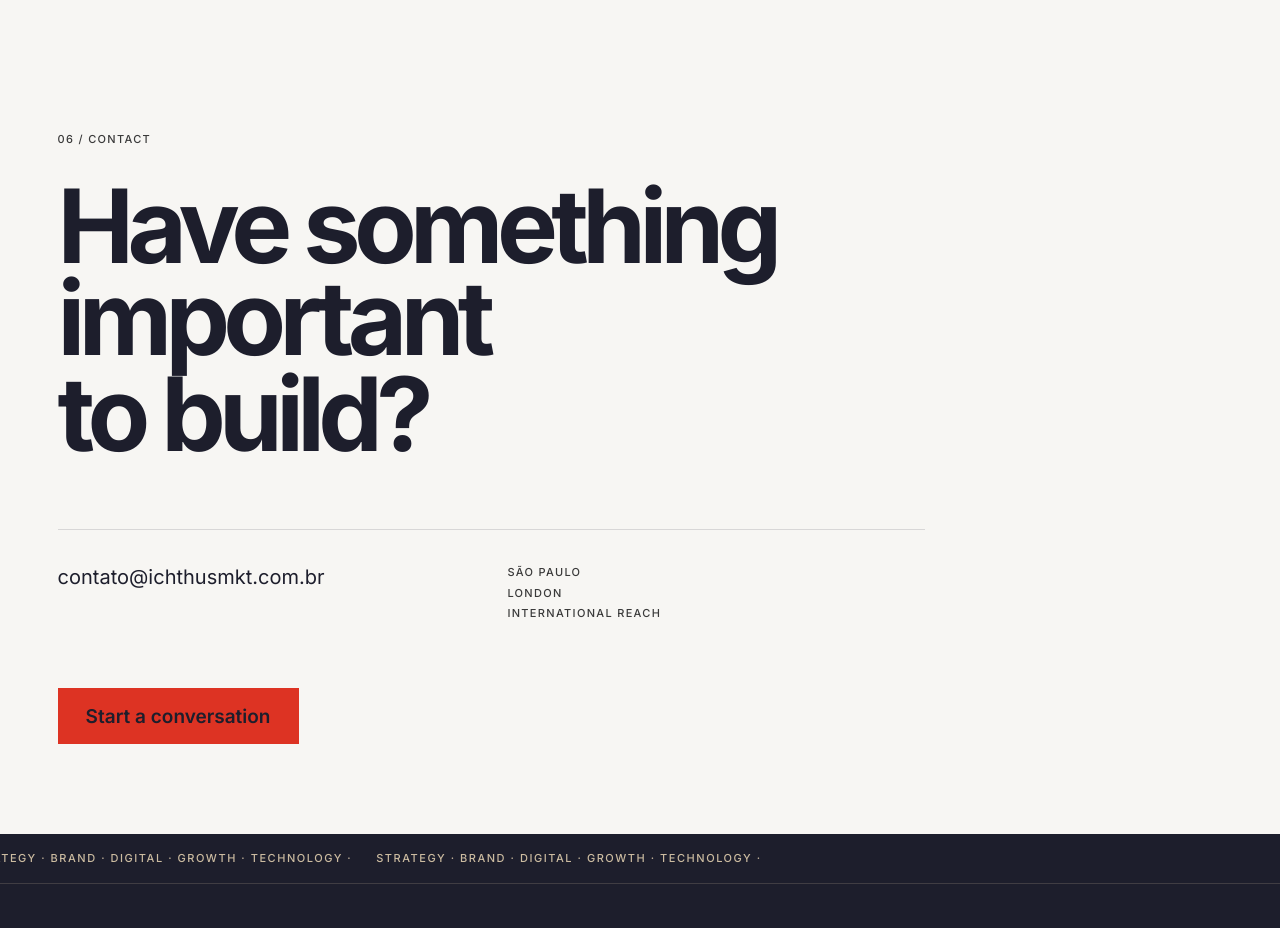
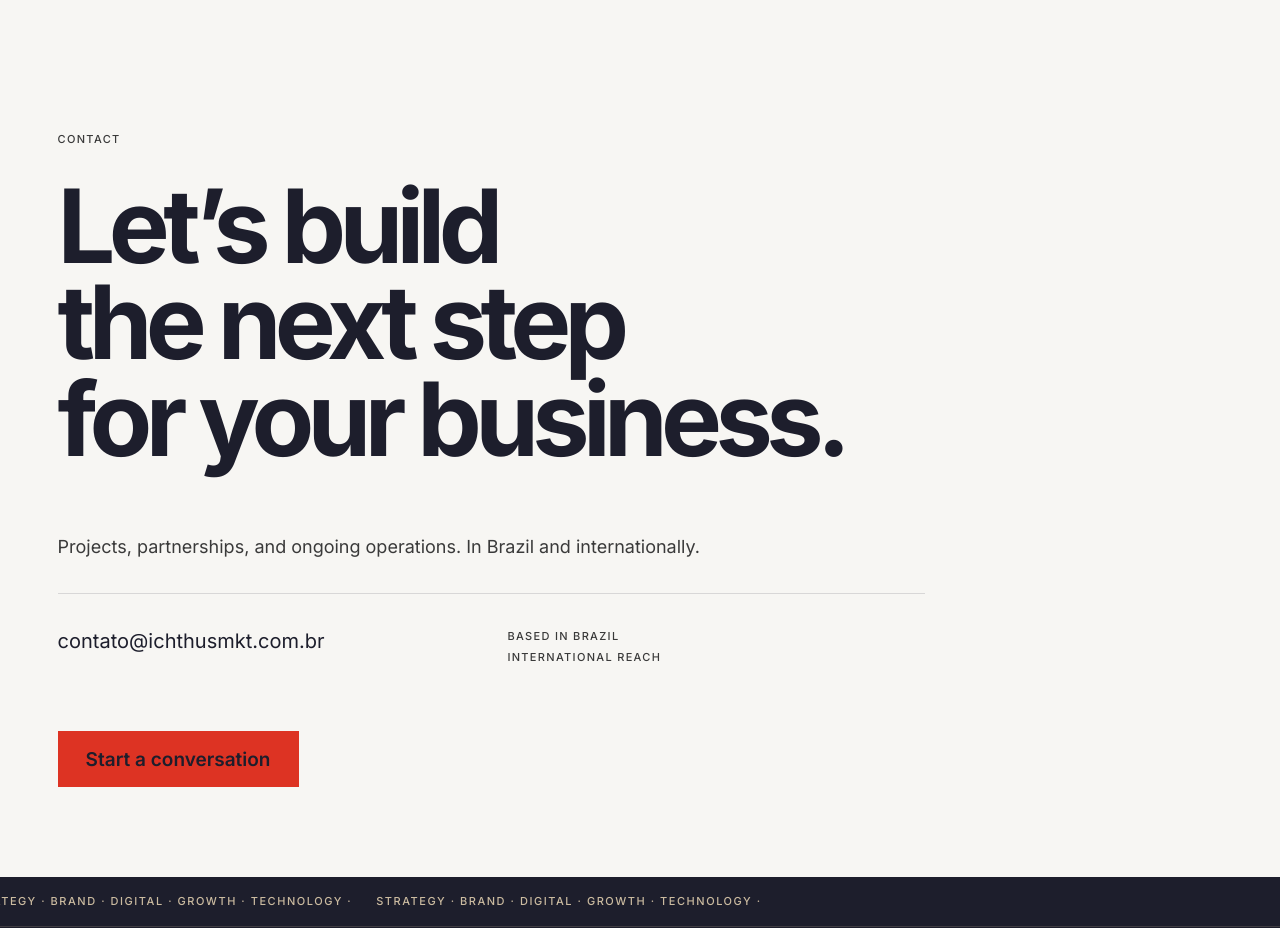
Before and after one commit to contatoagenciawin-ichthus/ichthus-site, a Next.js app: page /en in a window 1280 px wide. Shown: the part 9280-10208 px from the top of the page. Built offline with nearby package versions, Linux system fonts and the light colour scheme.

Commit message:
Refine institutional positioning: contact

```diff
--- a/components/redesign/contact.tsx
+++ b/components/redesign/contact.tsx
@@ -7,10 +7,11 @@ export function Contact({ locale = 'pt-BR' }: { locale?: SiteLocale } = {}) {
     <section id="contato" aria-labelledby="contact-title" data-cursor-surface="light" className="flex min-h-svh flex-col justify-end bg-paper pb-[clamp(48px,7vw,96px)] pt-28 text-ink">
       <div className="site-shell site-grid mt-auto w-full">
         <div className="col-span-12 min-[769px]:col-span-9">
-          <p className="mb-8 font-mono text-[11px] uppercase tracking-[0.14em] text-graphite">{t("06 / Contato", "06 / Contact")}</p>
+          <p className="mb-8 font-mono text-[11px] uppercase tracking-[0.14em] text-graphite">{t("Contato", "Contact")}</p>
           <h2 id="contact-title" className="mb-12 font-display text-[clamp(3rem,8vw,8rem)] font-semibold leading-[0.9] tracking-[-0.055em] md:mb-16">
-            <SplitText lines={[t("Tem algo importante", "Have something important"), t("para construir?", "to build?")]} />
+            <SplitText lines={[t("Vamos construir", "Let’s build"), t("o próximo passo", "the next step"), t("do seu negócio.", "for your business.")]} />
           </h2>
+          <p className="mb-8 text-[18px] text-graphite">{t("Projetos, parcerias e operações contínuas. No Brasil e internacionalmente.", "Projects, partnerships, and ongoing operations. In Brazil and internationally.")}</p>
         </div>
 
         <div className="col-span-12 grid grid-cols-1 gap-10 border-t border-line pt-8 min-[769px]:col-span-9 min-[769px]:grid-cols-2 min-[769px]:gap-8">
@@ -18,8 +19,7 @@ export function Contact({ locale = 'pt-BR' }: { locale?: SiteLocale } = {}) {
             <span className="site-link-label">contato@ichthusmkt.com.br</span>
           </a>
           <address className="not-italic font-mono text-[11px] uppercase leading-[1.9] tracking-[0.12em] text-graphite">
-            <span className="block">São Paulo</span>
-            <span className="block">{t("Londres", "London")}</span>
+            <span className="block">{t("Base no Brasil", "Based in Brazil")}</span>
             <span className="block">{t("Atuação internacional", "International reach")}</span>
           </address>
         </div>
```
